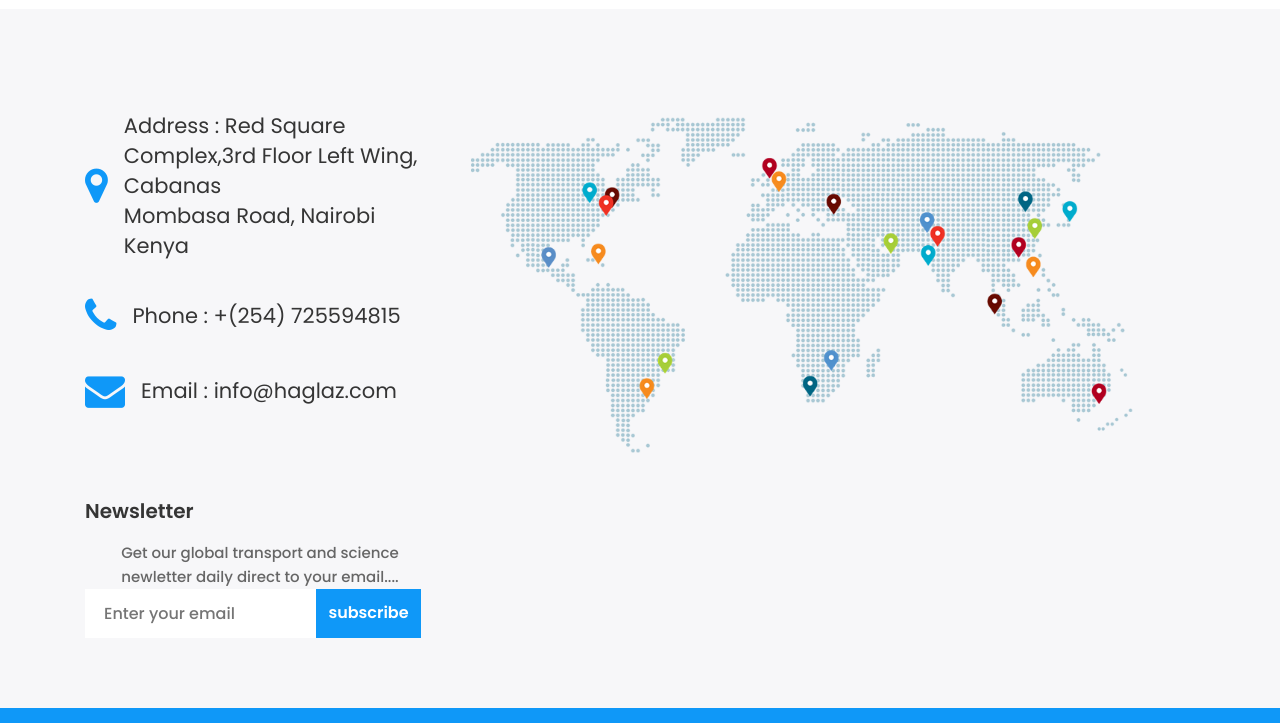
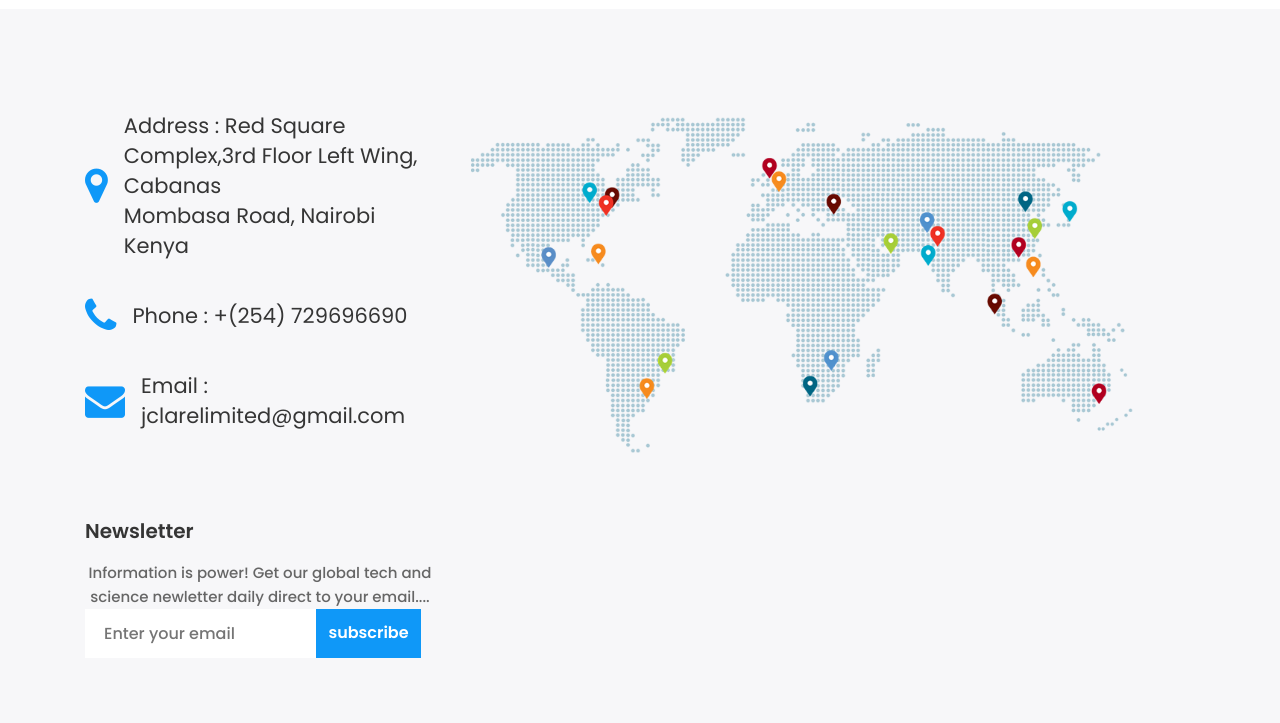
Before and after one commit to JosephAyoma/jclare, a plain HTML site: page index.html in a window 1280 px wide. Shown: the part 4530-5253 px from the top of the page. Drawn offline with nearby package versions, Linux system fonts and the light colour scheme; files whose address does not match are found by name.

Commit message:
Update index.html

```diff
--- a/index.html
+++ b/index.html
@@ -605,12 +605,12 @@
                      <li><a href="#"><i class="fa fa-map-marker" aria-hidden="true"></i></a> Address : Red Square
                         Complex,3rd Floor Left Wing, Cabanas <br> Mombasa Road, Nairobi Kenya
                      </li>
-                     <li><a href="#"><i class="fa fa-phone" aria-hidden="true"></i></a>Phone : +(254) 725594815</li>
-                     <li><a href="#"><i class="fa fa-envelope" aria-hidden="true"></i></a>Email : info@haglaz.com</li>
+                     <li><a href="#"><i class="fa fa-phone" aria-hidden="true"></i></a>Phone : +(254) 729696690</li>
+                     <li><a href="#"><i class="fa fa-envelope" aria-hidden="true"></i></a>Email : jclarelimited@gmail.com</li>
                   </ul>
                   <form class="bottom_form">
                      <h3>Newsletter</h3>
-                     <p>Get our global transport and science newletter daily direct to your email....</p>
+                     <p>Information is power! Get our global tech and science newletter daily direct to your email....</p>
                      <input class="enter" placeholder="Enter your email" type="text" name="Enter your email">
                      <button class="sub_btn">subscribe</button>
                   </form>
@@ -626,8 +626,7 @@
             <div class="container">
                <div class="row">
                   <div class="col-md-12">
-                     <p>© 2022 All Rights Reserved. Design by<a href="https://html.design/">JClare Limited, Joseph
-                           Ayoma</a></p>
+                     <p>© 2022 All Rights Reserved. Design by<a href="https://www.jclarelimited.com/">JClare Limited </a></p>
                   </div>
                </div>
             </div>
```
